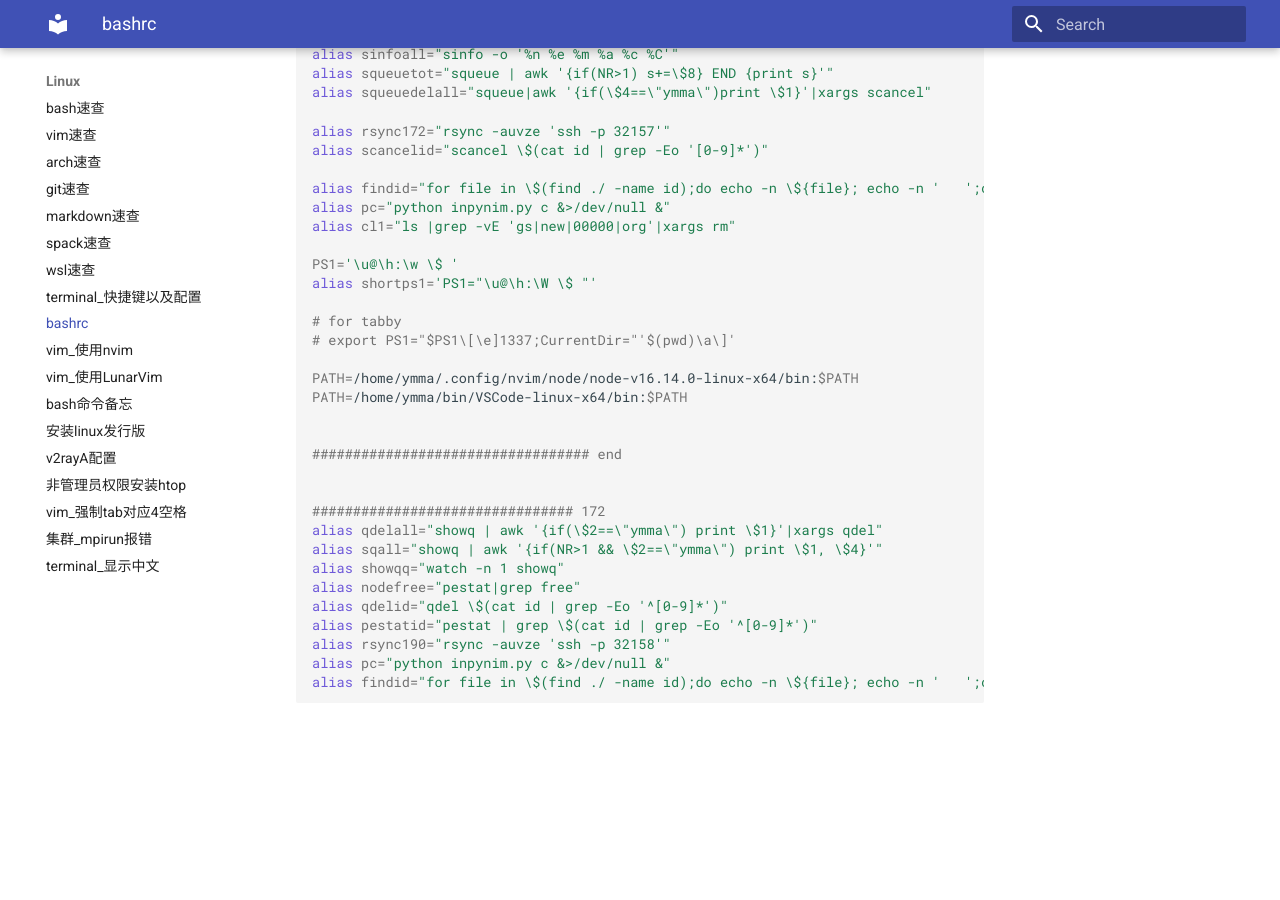
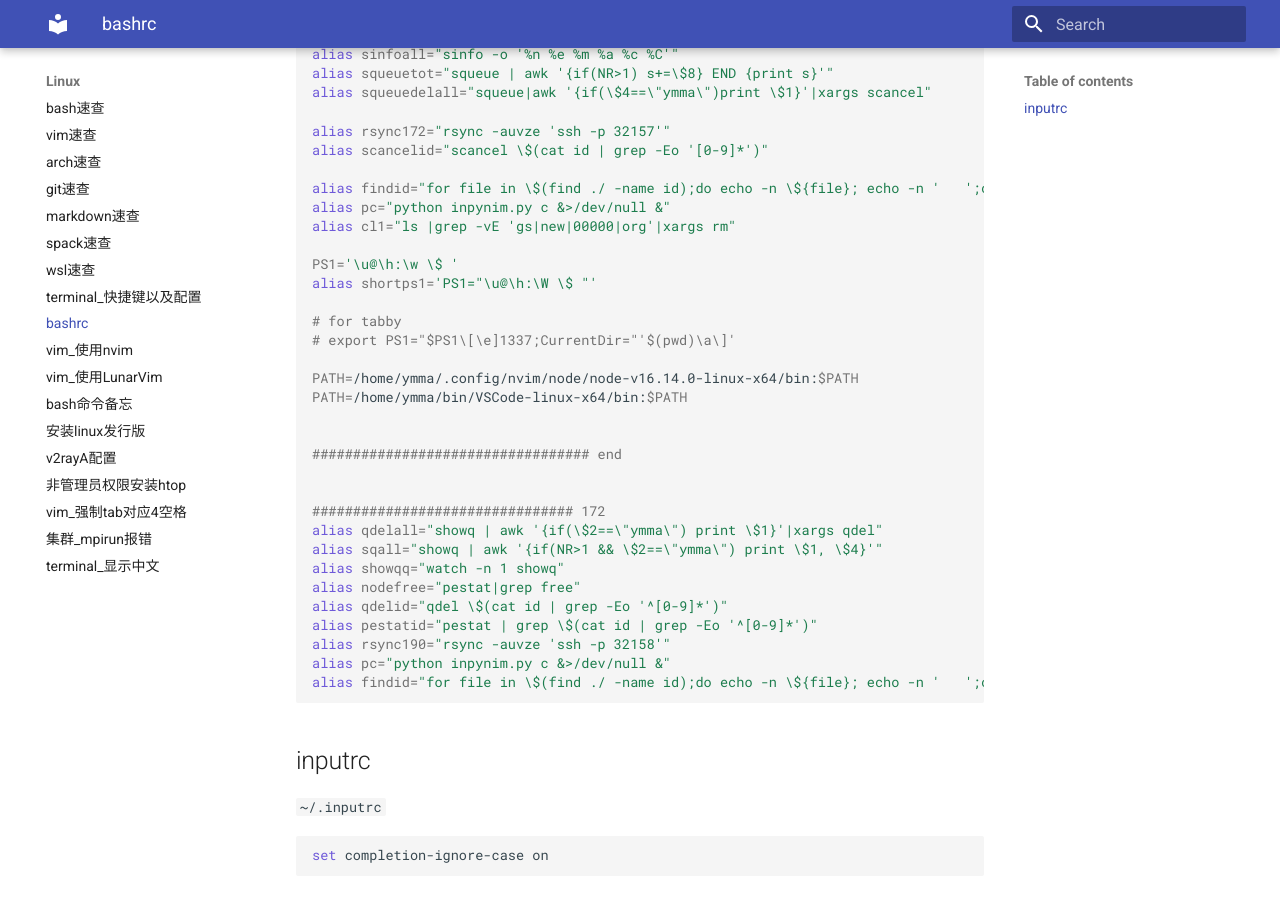
Before and after one commit to ymma98/technotes, an MkDocs documentation site: the page built from docs/Linux/bashrc.md, in a window 1280 px wide and 900 px high, scrolled down 1032 px. Built offline with MkDocs 1.6.1 and Material for MkDocs 9.7.7, drawn with Linux system fonts in a browser that asks for light colours; before the commit the page ends 1759 px from its top, so only the background shows below that.

Commit message:
docs/Linux/bashrc.md updated from https://stackedit.cn/

````diff
--- a/docs/Linux/bashrc.md
+++ b/docs/Linux/bashrc.md
@@ -78,7 +78,15 @@ alias rsync190="rsync -auvze 'ssh -p 32158'"
 alias pc="python inpynim.py c &>/dev/null &"
 alias findid="for file in \$(find ./ -name id);do echo -n \${file}; echo -n '   ';cat \${file};done"
 ```
+
+## inputrc
+
+`~/.inputrc`
+
+```bash
+set completion-ignore-case on
+```
 <!--stackedit_data:
-eyJoaXN0b3J5IjpbLTY4MDUxMzk4MSwtMTA4MTg2NTM5Myw2NT
-IzNjk3OTUsLTE1Nzc5NDEzMjRdfQ==
+eyJoaXN0b3J5IjpbMTg4NjgxNTgxLC02ODA1MTM5ODEsLTEwOD
+E4NjUzOTMsNjUyMzY5Nzk1LC0xNTc3OTQxMzI0XX0=
 -->
````
